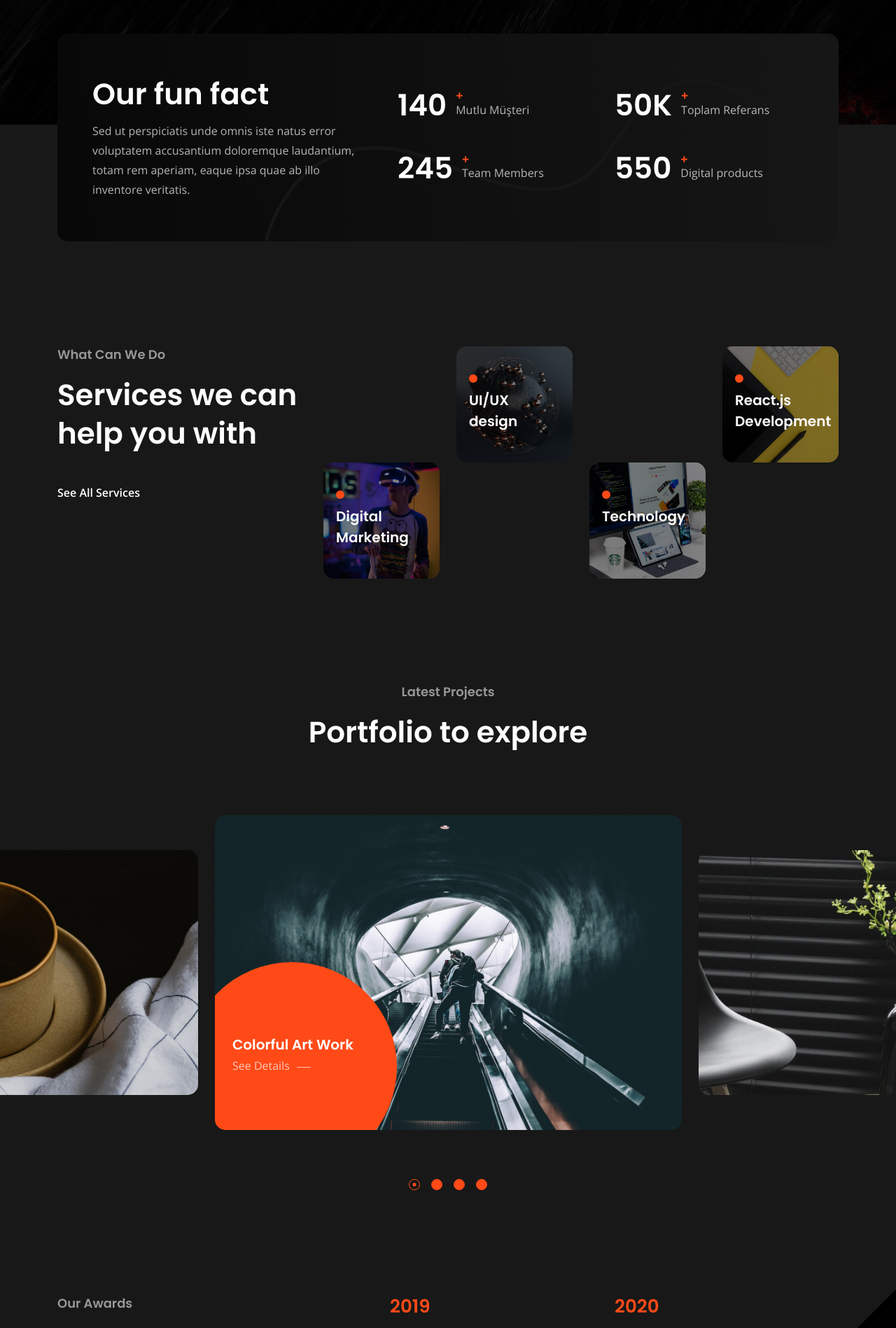
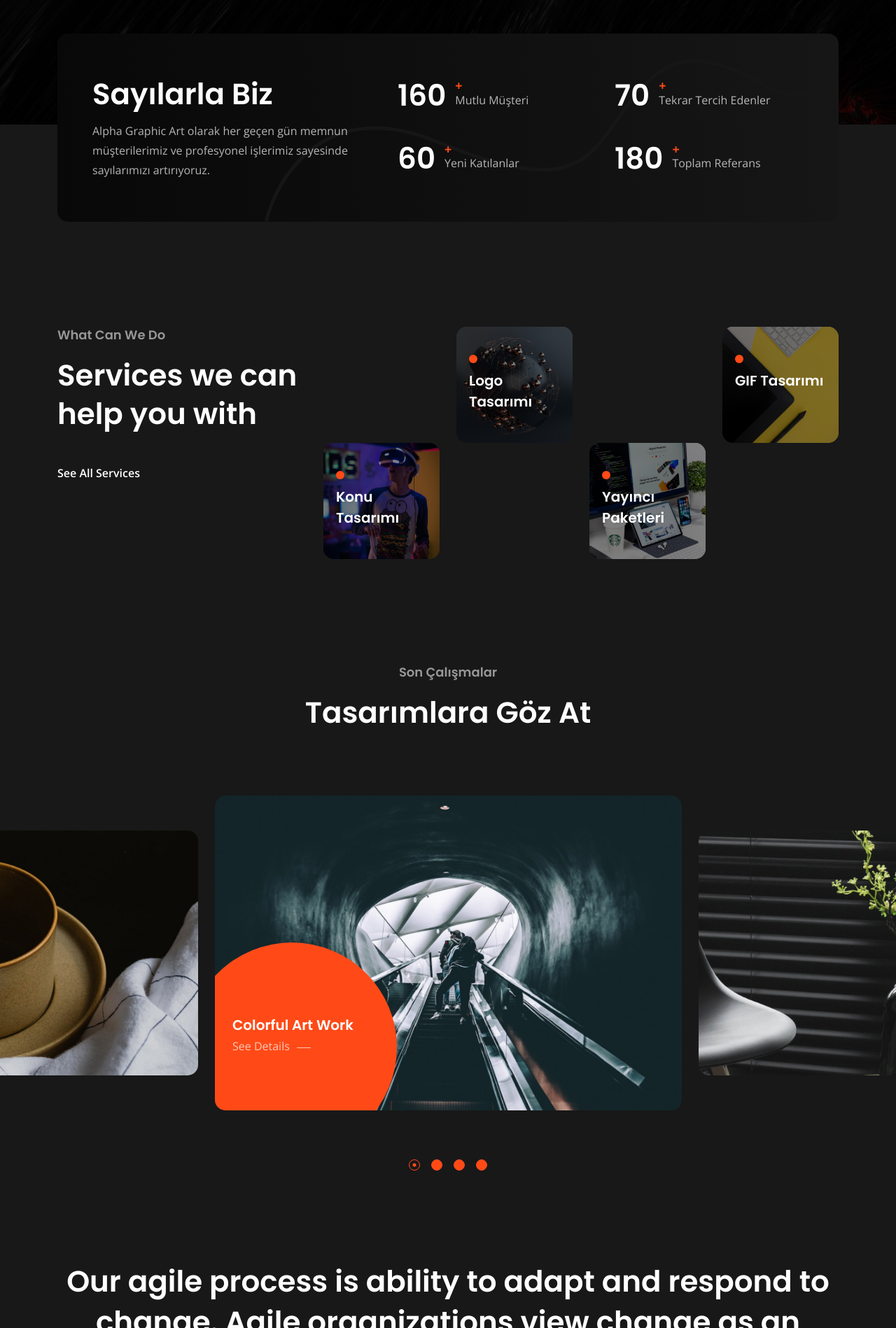
Before and after one commit to risuscreative/alphawebsite, a React (Create React App) app: page / in a window 1280 px wide. Shown: the part 802-2700 px from the top of the page at 70% size. Built offline with nearby package versions, Linux system fonts and the light colour scheme; some icons are missing.

Commit message:
Update Home.jsx

```diff
--- a/src/components/Pages/Home.jsx
+++ b/src/components/Pages/Home.jsx
@@ -34,19 +34,19 @@ export default function Home() {
   const funfaceData = [
     {
       title: 'Mutlu Müşteri',
-      factNumber: '140',
+      factNumber: '160',
+    },
+    {
+      title: 'Tekrar Tercih Edenler',
+      factNumber: '70',
+    },
+    {
+      title: 'Yeni Katılanlar',
+      factNumber: '60',
     },
     {
       title: 'Toplam Referans',
-      factNumber: '50K',
-    },
-    {
-      title: 'Team Members',
-      factNumber: '245',
-    },
-    {
-      title: 'Digital products',
-      factNumber: '550',
+      factNumber: '180',
     },
   ];
 
@@ -73,8 +73,8 @@ export default function Home() {
       <div className="container">
         <FunFact
           variant="cs-type1"
-          title="Our fun fact"
-          subtitle="Sed ut perspiciatis unde omnis iste natus error voluptatem accusantium doloremque laudantium, totam rem aperiam, eaque ipsa quae ab illo inventore veritatis."
+          title="Sayılarla Biz"
+          subtitle="Alpha Graphic Art olarak her geçen gün memnun müşterilerimiz ve profesyonel işlerimiz sayesinde sayılarımızı artırıyoruz."
           data={funfaceData}
         />
       </div>
@@ -99,7 +99,7 @@ export default function Home() {
                 <Div className="col-lg-3 col-sm-6 cs-hidden_mobile"></Div>
                 <Div className="col-lg-3 col-sm-6">
                   <Card
-                    title="UI/UX design"
+                    title="Logo Tasarımı"
                     link="/service/service-details"
                     src="/images/service_1.jpeg"
                     alt="Service"
@@ -109,7 +109,7 @@ export default function Home() {
                 <Div className="col-lg-3 col-sm-6 cs-hidden_mobile"></Div>
                 <Div className="col-lg-3 col-sm-6">
                   <Card
-                    title="React.js Development"
+                    title="GIF Tasarımı"
                     link="/service/service-details"
                     src="/images/service_2.jpeg"
                     alt="Service"
@@ -118,7 +118,7 @@ export default function Home() {
                 </Div>
                 <Div className="col-lg-3 col-sm-6">
                   <Card
-                    title="Digital Marketing"
+                    title="Konu Tasarımı"
                     link="/service/service-details"
                     src="/images/service_3.jpeg"
                     alt="Service"
@@ -128,7 +128,7 @@ export default function Home() {
                 <Div className="col-lg-3 col-sm-6 cs-hidden_mobile"></Div>
                 <Div className="col-lg-3 col-sm-6">
                   <Card
-                    title="Technology"
+                    title="Yayıncı Paketleri"
                     link="/service/service-details"
                     src="/images/service_4.jpeg"
                     alt="Service"
@@ -148,8 +148,8 @@ export default function Home() {
       <Div>
         <Div className="container">
           <SectionHeading
-            title="Portfolio to explore"
-            subtitle="Latest Projects"
+            title="Tasarımlara Göz At"
+            subtitle="Son Çalışmalar"
             variant="cs-style1 text-center"
           />
           <Spacing lg="90" md="45" />
@@ -157,30 +157,6 @@ export default function Home() {
         <PortfolioSlider />
       </Div>
       {/* End Portfolio Section */}
-
-      {/* Start Awards Section */}
-      <Spacing lg="150" md="80" />
-      <Div className="cs-shape_wrap_2">
-        <Div className="cs-shape_2">
-          <Div />
-        </Div>
-        <Div className="container">
-          <Div className="row">
-            <Div className="col-xl-4">
-              <SectionHeading
-                title="We get multiple awards"
-                subtitle="Our Awards"
-                variant="cs-style1"
-              />
-              <Spacing lg="90" md="45" />
-            </Div>
-            <Div className="col-xl-7 offset-xl-1">
-              <TimelineSlider />
-            </Div>
-          </Div>
-        </Div>
-      </Div>
-      {/* End Awards Section */}
 
       {/* Start Video Block Section */}
       <Spacing lg="130" md="70" />
@@ -210,9 +186,9 @@ export default function Home() {
           <Div className="row">
             <Div className="col-xl-4">
               <SectionHeading
-                title="Explore recent publication"
-                subtitle="Our Blog"
-                btnText="View More Blog"
+                title="Paylaşımları Keşfet"
+                subtitle="Blog"
+                btnText="Daha Fazla Görüntüle"
                 btnLink="/blog"
               />
               <Spacing lg="90" md="45" />
@@ -229,7 +205,7 @@ export default function Home() {
 
       {/* Start MovingText Section */}
       <Spacing lg="125" md="70" />
-      <MovingText text="Our reputed world wide partners" />
+      <MovingText text="Desteklediğimiz sponsorlar" />
       <Spacing lg="105" md="70" />
       {/* End MovingText Section */}
 
@@ -243,8 +219,8 @@ export default function Home() {
       {/* Start CTA Section */}
       <Div className="container">
         <Cta
-          title="Let’s disscuse make <br />something <i>cool</i> together"
-          btnText="Apply For Meeting"
+          title="Projeniz <br />için <i>fiyat teklifi</i> alın"
+          btnText="Fiyat Teklifi Al"
           btnLink="/contact"
           bgSrc="/images/cta_bg.jpeg"
         />
```
